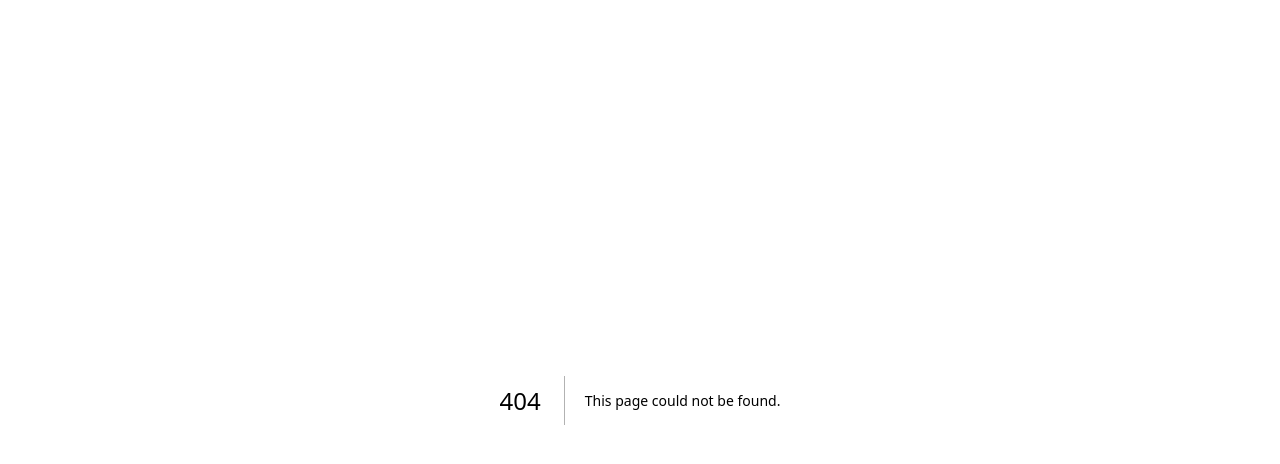
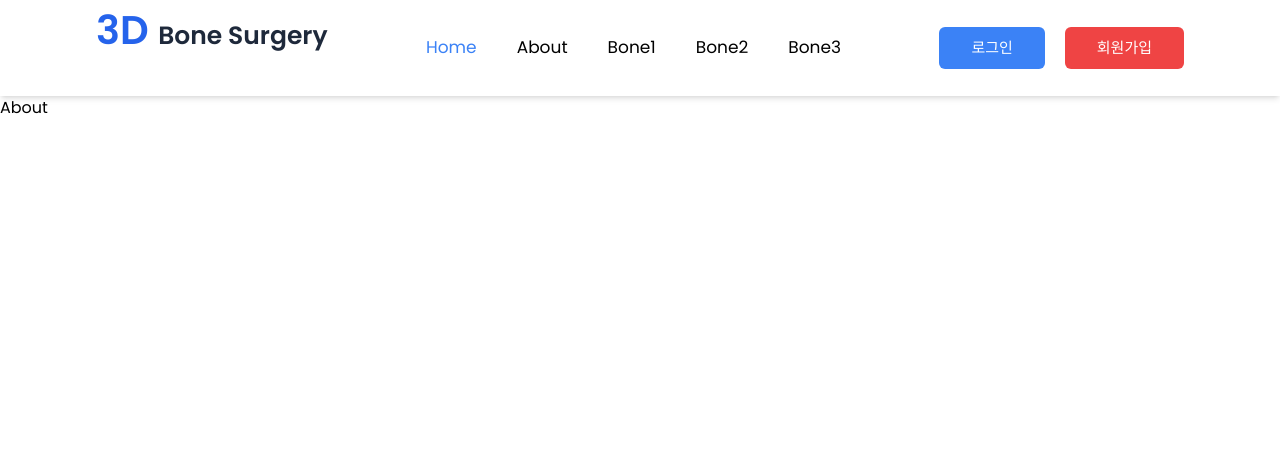
Before and after one commit to ge419/3d-bone-surgery, a Next.js app in the folder bone-client/: page /about in a window 1280 px wide. Before the commit this address had no page. Shown: the top 464 px of the page. Built offline with nearby package versions, Linux system fonts and the light colour scheme.

Commit message:
navigation example using about page

```diff
--- /dev/null
+++ b/bone-client/app/about/page.tsx
@@ -0,0 +1,7 @@
+import React from "react";
+
+function About() {
+  return <div> About</div>;
+}
+
+export default About;
--- a/bone-client/app/layout.tsx
+++ b/bone-client/app/layout.tsx
@@ -20,7 +20,7 @@ export default function RootLayout({
   return (
     <html lang="en">
       <body className={poppins.className}>
-        {/* <ResponsiveNav /> */}
+        <ResponsiveNav />
         {children}
       </body>
     </html>
--- a/bone-client/app/page.tsx
+++ b/bone-client/app/page.tsx
@@ -5,7 +5,7 @@ import ResponsiveNav from "../components/Navigation/ResponsiveNav";
 const HomePage = () => {
   return (
     <>
-      <ResponsiveNav />
+      {/* <ResponsiveNav /> */}
       <div className="text-9xl text-blue-900">
         <Home />
       </div>
```
